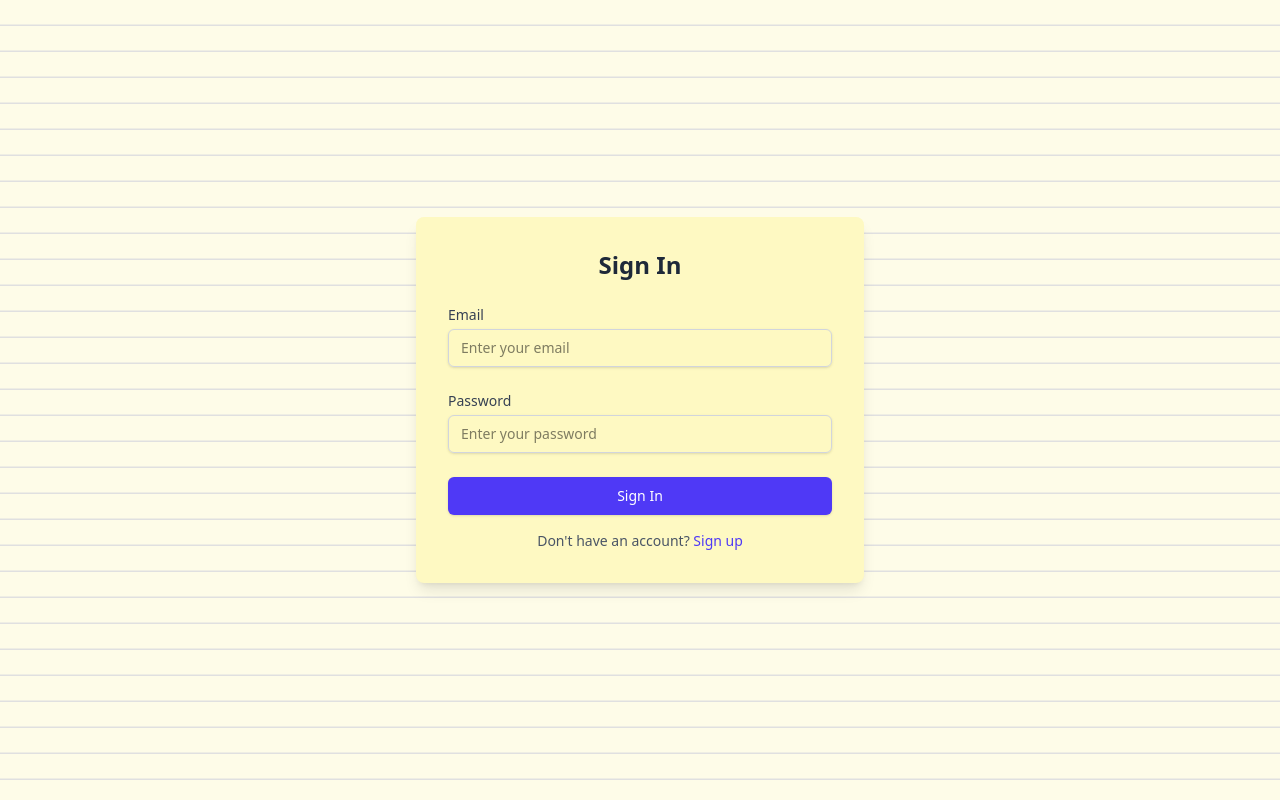
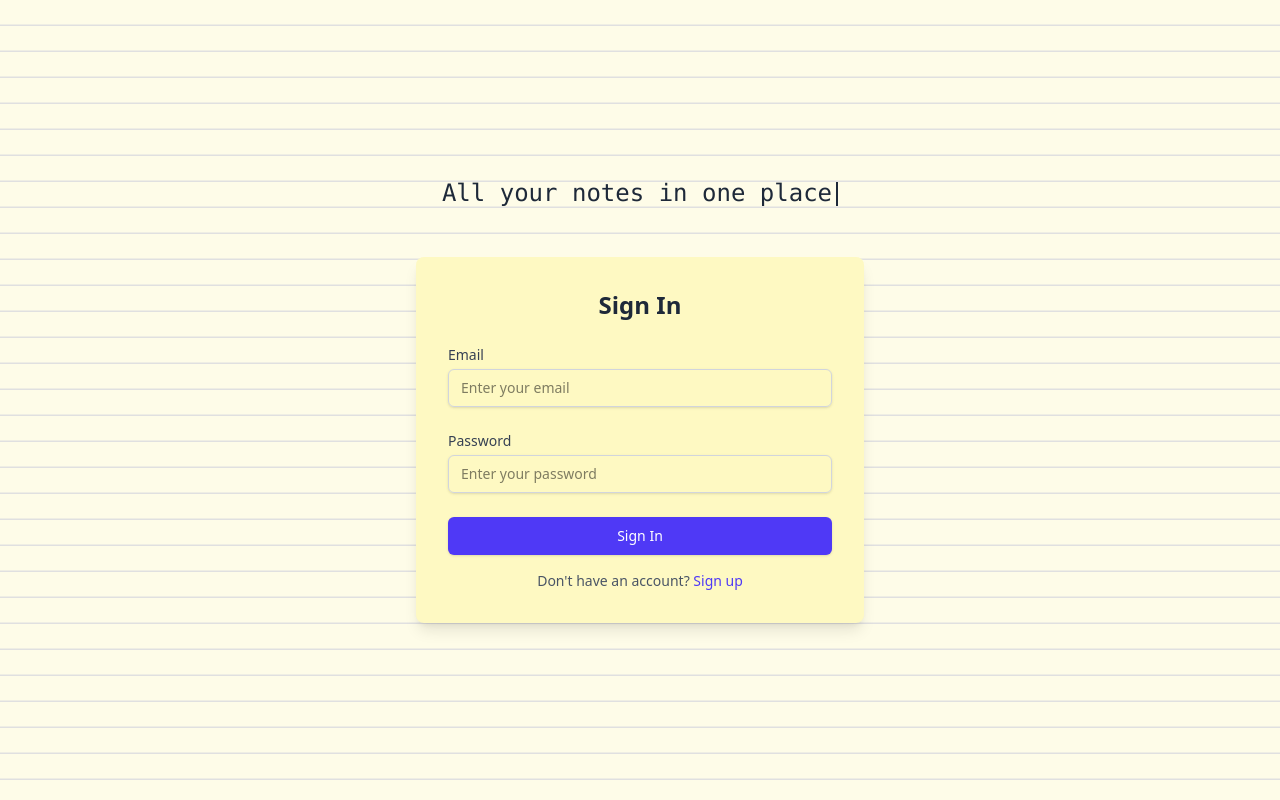
Before and after one commit to Saljooq/steamednotes, a React (Vite) app in the folder frontend/steamed-notes-frontend/: page /signin in a window 1280 px wide. Built offline with nearby package versions, Linux system fonts and the light colour scheme; no server answers.

Commit message:
Added description to main page and fixed links

```diff
--- a/frontend/steamed-notes-frontend/src/CreateUser.tsx
+++ b/frontend/steamed-notes-frontend/src/CreateUser.tsx
@@ -145,7 +145,7 @@ export default function SignupForm() {
         </form>
         <p className="mt-4 text-center text-sm text-gray-600">
           Already have an account?{" "}
-          <Link to="/signup" className="font-medium text-indigo-600 hover:text-indigo-500">
+          <Link to="/signin" className="font-medium text-indigo-600 hover:text-indigo-500">
             Log in
           </Link>
         </p>
--- a/frontend/steamed-notes-frontend/src/SignIn.tsx
+++ b/frontend/steamed-notes-frontend/src/SignIn.tsx
@@ -1,4 +1,5 @@
-import { useState } from "react";
+import { useEffect, useState } from "react";
+import { Link } from "react-router-dom";
 
 interface SignInProps {
   onSignIn: (user: string) => void;
@@ -8,6 +9,31 @@ interface FormData {
   email: string;
   password: string;
 }
+
+const Typewriter: React.FC<{ text: string; speed: number }> = ({ text, speed = 100 }) => {
+  const [displayedText, setDisplayedText] = useState('');
+
+  useEffect(() => {
+    let index = 0;
+    const timer = setInterval(() => {
+      if (index <= text.length) {
+        setDisplayedText(text.slice(0, index));
+        index++;
+      } else {
+        clearInterval(timer);
+      }
+    }, speed);
+
+    return () => clearInterval(timer);
+  }, [text, speed]);
+
+  return (
+    <div className="text-2xl font-mono text-gray-800 text-center mb-6 relative w-full">
+      {displayedText}
+      <span className="inline-block w-0.5 h-6 bg-gray-800 animate-blink ml-1 align-middle" />
+    </div>
+  );
+};
 
 export function SignIn({ onSignIn }: SignInProps) {
   const [formData, setFormData] = useState<FormData>({
@@ -69,7 +95,9 @@ export function SignIn({ onSignIn }: SignInProps) {
   };
 
   return (
-    <div className="min-h-screen bg-yellow-50 bg-[repeating-linear-gradient(to_bottom,_transparent_0px,_transparent_24px,_#e0e0e0_25px,_#e0e0e0_26px)] flex items-center justify-center p-4">
+    <div className="min-h-screen bg-yellow-50 bg-[repeating-linear-gradient(to_bottom,_transparent_0px,_transparent_24px,_#e0e0e0_25px,_#e0e0e0_26px)] flex flex-col items-center justify-center p-4">
+      <Typewriter text="All your notes in one place" speed={80} />
+      <br />
       <div className="bg-yellow-100 p-8 rounded-lg shadow-lg w-full max-w-md">
         <h2 className="text-2xl font-bold text-center text-gray-800 mb-6">
           Sign In
@@ -125,12 +153,11 @@ export function SignIn({ onSignIn }: SignInProps) {
         </form>
         <p className="mt-4 text-center text-sm text-gray-600">
           Don't have an account?{" "}
-          <a
-            href="/signup"
+          <Link to="/signup"
             className="font-medium text-indigo-600 hover:text-indigo-500"
           >
             Sign up
-          </a>
+          </Link>
         </p>
       </div>
     </div>
```
